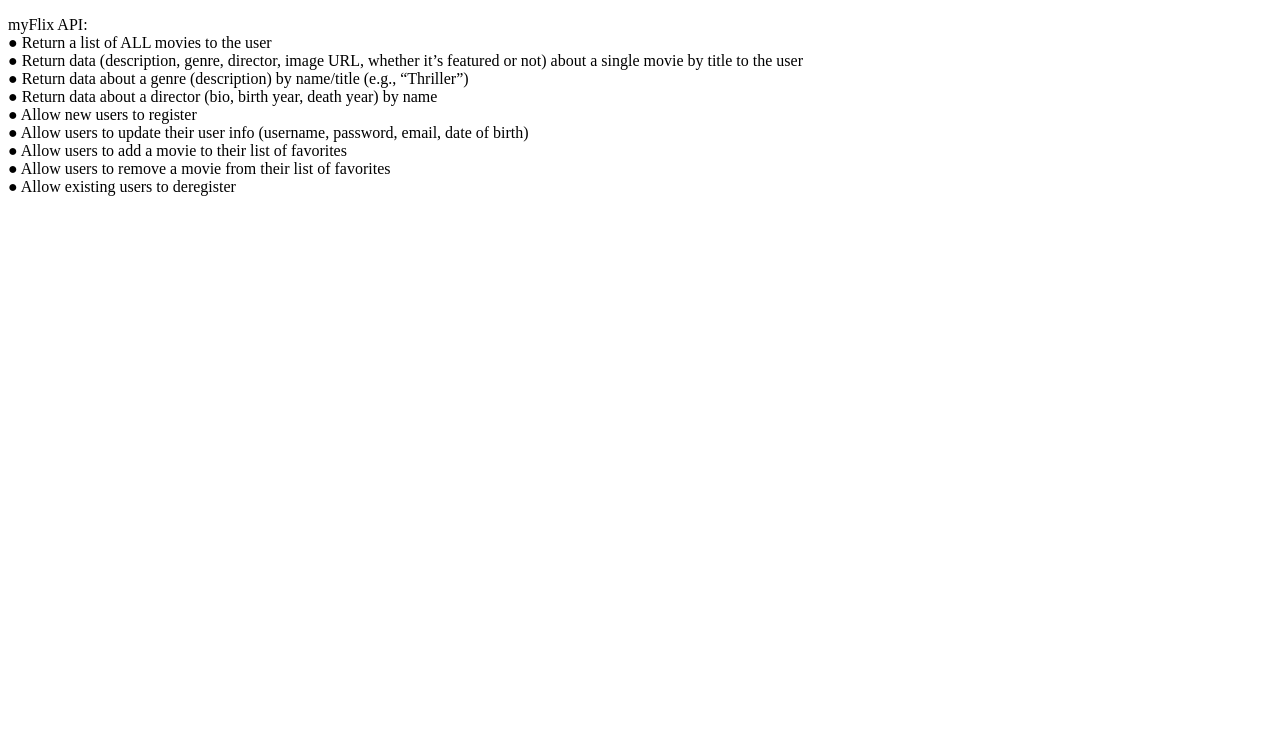
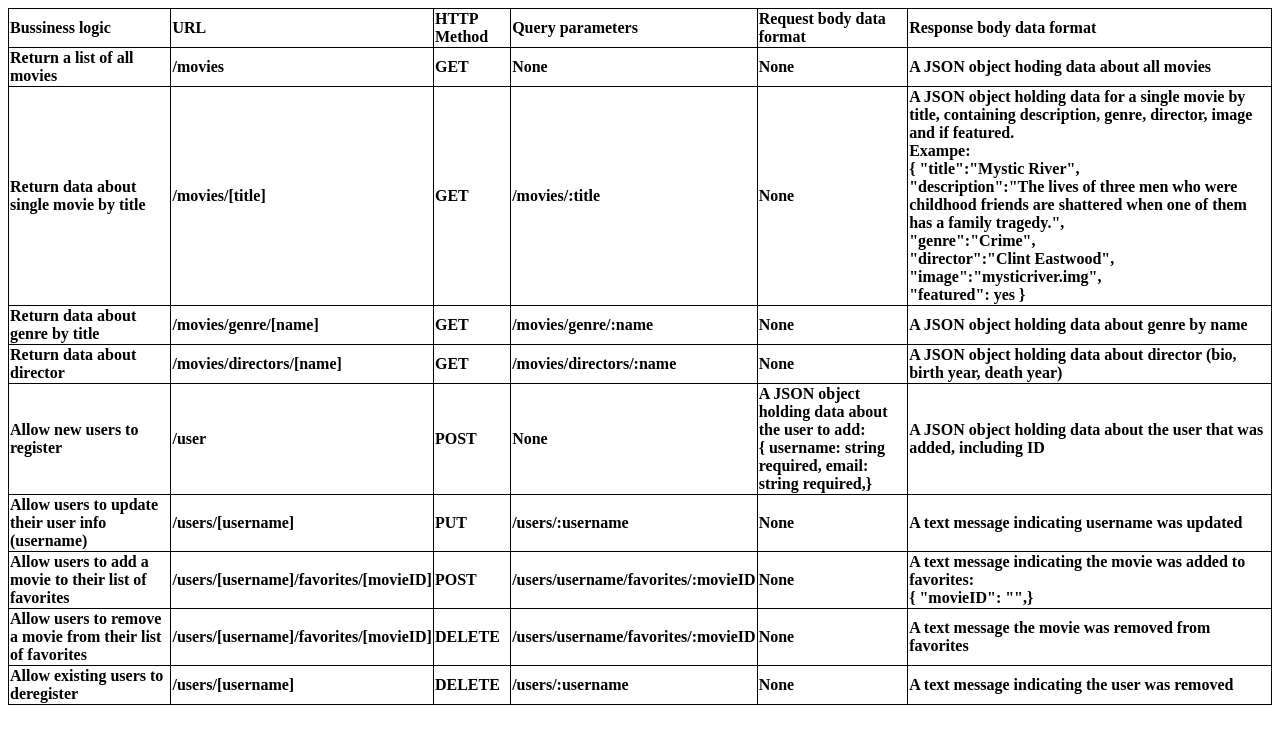
Before and after one commit to JokaMilen/movie_api, a website: page public/documentation.html in a window 1280 px wide. Drawn offline with Linux system fonts and the light colour scheme.

Commit message:
Create the Express code to route all of the endpoints, write down a list of URL endpoints and request methods

```diff
--- a/public/documentation.html
+++ b/public/documentation.html
@@ -4,23 +4,125 @@
     <meta charset="utf-8" />
     <meta name="viewport" content="width=device-width" />
     <title>myFlix</title>
+    <style>
+      table,
+      tr,
+      th {
+        border: 1px solid black;
+        border-collapse: collapse;
+        text-align: left;
+      }
+    </style>
   </head>
-
   <body>
-    <p>
-      myFlix API:<br />
-      ● Return a list of ALL movies to the user<br />
-      ● Return data (description, genre, director, image URL, whether it’s
-      featured or not) about a single movie by title to the user<br />
-      ● Return data about a genre (description) by name/title (e.g.,
-      “Thriller”)<br />
-      ● Return data about a director (bio, birth year, death year) by name<br />
-      ● Allow new users to register<br />
-      ● Allow users to update their user info (username, password, email, date
-      of birth)<br />
-      ● Allow users to add a movie to their list of favorites<br />
-      ● Allow users to remove a movie from their list of favorites<br />
-      ● Allow existing users to deregister
-    </p>
+    <table style="width:100%">
+      <thead>
+        <tr>
+          <th>Bussiness logic</th>
+          <th>URL</th>
+          <th>HTTP Method</th>
+          <th>Query parameters</th>
+          <th>Request body data format</th>
+          <th>Response body data format</th>
+        </tr>
+      </thead>
+      <tbody>
+        <tr>
+          <th>Return a list of all movies</th>
+          <th>/movies</th>
+          <th>GET</th>
+          <th>None</th>
+          <th>None</th>
+          <th>A JSON object hoding data about all movies</th>
+        </tr>
+        <tr>
+          <th>Return data about single movie by title</th>
+          <th>/movies/[title]</th>
+          <th>GET</th>
+          <th>/movies/:title</th>
+          <th>None</th>
+          <th>
+            A JSON object holding data for a single movie by title, containing
+            description, genre, director, image and if featured.<br />
+            Exampe:<br />
+            { "title":"Mystic River",<br />
+            "description":"The lives of three men who were childhood friends are
+            shattered when one of them has a family tragedy.",<br />
+            "genre":"Crime",<br />
+            "director":"Clint Eastwood",<br />
+            "image":"mysticriver.img",<br />
+            "featured": yes }
+          </th>
+        </tr>
+        <tr>
+          <th>Return data about genre by title</th>
+          <th>/movies/genre/[name]</th>
+          <th>GET</th>
+          <th>/movies/genre/:name</th>
+          <th>None</th>
+          <th>A JSON object holding data about genre by name</th>
+        </tr>
+        <tr>
+          <th>Return data about director</th>
+          <th>/movies/directors/[name]</th>
+          <th>GET</th>
+          <th>/movies/directors/:name</th>
+          <th>None</th>
+          <th>
+            A JSON object holding data about director (bio, birth year, death
+            year)
+          </th>
+        </tr>
+        <tr>
+          <th>Allow new users to register</th>
+          <th>/user</th>
+          <th>POST</th>
+          <th>None</th>
+          <th>
+            A JSON object holding data about the user to add:<br />
+            { username: string required, email: string required,}<br />
+          </th>
+          <th>
+            A JSON object holding data about the user that was added, including
+            ID
+          </th>
+        </tr>
+        <tr>
+          <th>Allow users to update their user info (username)</th>
+          <th>/users/[username]</th>
+          <th>PUT</th>
+          <th>/users/:username</th>
+          <th>None</th>
+          <th>A text message indicating username was updated</th>
+        </tr>
+        <tr>
+          <th>Allow users to add a movie to their list of favorites</th>
+          <th>/users/[username]/favorites/[movieID]</th>
+          <th>POST</th>
+          <th>/users/username/favorites/:movieID</th>
+          <th>None</th>
+          <th>
+            A text message indicating the movie was added to favorites:<br />
+            { "movieID": "",}<br />
+          </th>
+        </tr>
+        <tr>
+          <th>Allow users to remove a movie from their list of favorites</th>
+          <th>/users/[username]/favorites/[movieID]</th>
+          <th>DELETE</th>
+          <th>/users/username/favorites/:movieID</th>
+          <th>None</th>
+          <th>A text message the movie was removed from favorites</th>
+        </tr>
+        <tr>
+          <th>Allow existing users to deregister</th>
+          <th>/users/[username]</th>
+          <th>DELETE</th>
+          <th>/users/:username</th>
+          <th>None</th>
+          <th>A text message indicating the user was removed</th>
+        </tr>
+      </tbody>
+    </table>
   </body>
 </html>
```
Also changed, not shown: index.js (+37 -7 lines).
